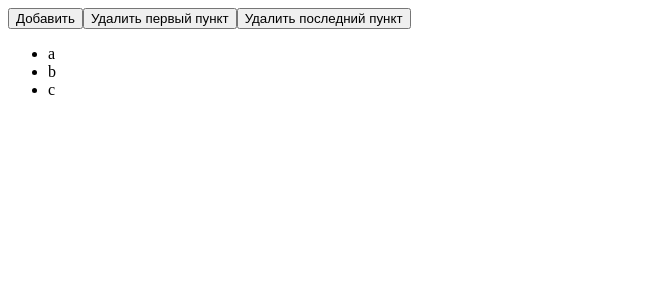
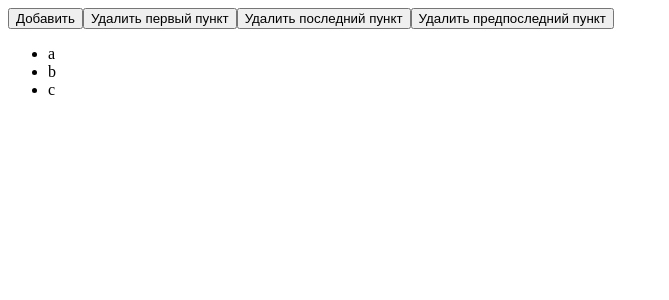
Before and after one commit to WbDmitry/vue3-training, a Vue app: page / in a window 1280 px wide. Shown: the top 300 px of the page, without its empty margins (0-669 px from the left). Built offline with nearby package versions, Linux system fonts and the light colour scheme.

Commit message:
Добавил удаление предпоследнего пункта в списке

```diff
--- a/src/App.vue
+++ b/src/App.vue
@@ -136,6 +136,10 @@ export default {
 		deleteLast: function () {
 			this.arr3.pop();
 		},
+
+		deletePenultimate: function () {
+			this.arr3.splice(-2, 1);
+		},
 	}
 }
 </script>
@@ -254,6 +258,8 @@ export default {
 	<button @click="addArr">Добавить</button>
 	<button @click="deleteFirst">Удалить первый пункт</button>
 	<button @click="deleteLast">Удалить последний пункт</button>
+	<button @click="deletePenultimate">Удалить предпоследний пункт</button>
+
 	<ul>
 		<li v-for="elem in arr3">
 			{{ elem }}
```
